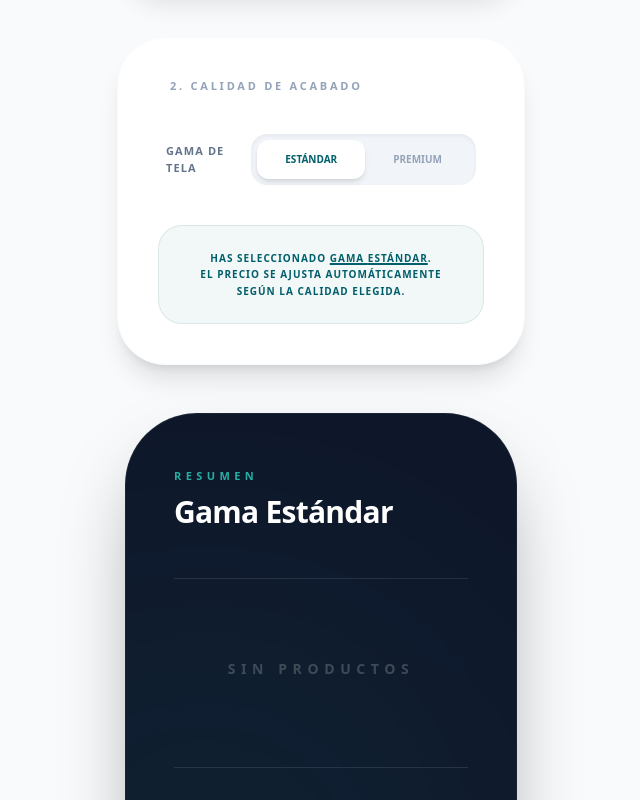
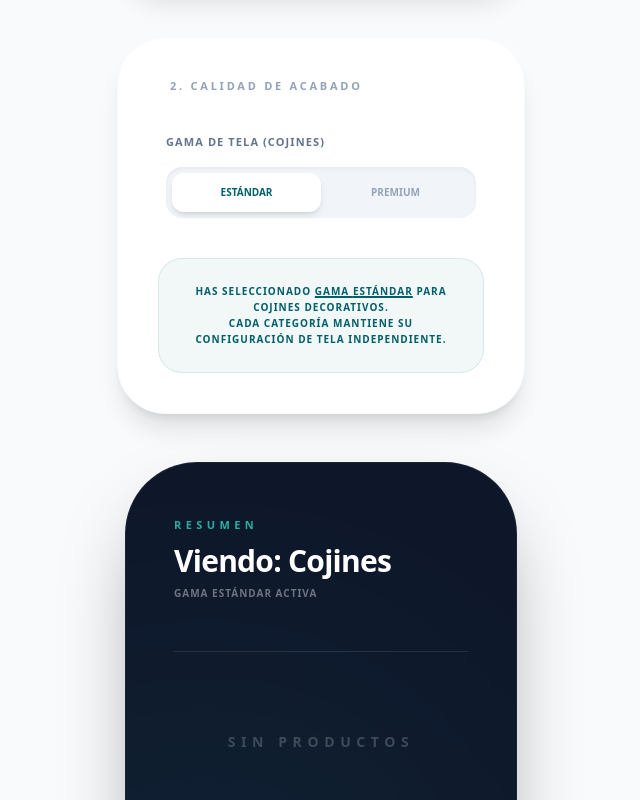
Before and after one commit to sertove-crypto/cotizador-sergio, a React (Vite) app: page / in a window 1280 px wide. Shown: the part 691-1491 px from the top of the page, without its empty margins (319-959 px from the left). Built offline with nearby package versions, Linux system fonts and the light colour scheme.

Commit message:
Add files via upload

```diff
--- a/App.tsx
+++ b/App.tsx
@@ -24,7 +24,6 @@ const App: React.FC = () => {
   const [isAdminOpen, setIsAdminOpen] = useState(false);
   const [activeTab, setActiveTab] = useState<'cojin' | 'mueble'>('cojin');
 
-  // Persistencia de datos del catálogo maestro
   useEffect(() => {
     const saved = localStorage.getItem('sergio_fabrics_v3');
     if (saved) {
@@ -36,7 +35,6 @@ const App: React.FC = () => {
     localStorage.setItem('sergio_fabrics_v3', JSON.stringify(allFabrics));
   }, [allFabrics]);
 
-  // Items iniciales
   const [cushionItems, setCushionItems] = useState<MultiItem[]>(() =>
     Array.from({ length: 3 }, () => ({ w: 40, h: 40, t: 0, qty: 0 }))
   );
@@ -47,23 +45,15 @@ const App: React.FC = () => {
     Array.from({ length: 5 }, () => ({ w: 50, h: 40, t: 8, qty: 0 }))
   );
 
-  // VALORES POR DEFECTO AL INICIAR: Siempre Estándar
-  const [fabricGroup, setFabricGroup] = useState<FabricGroup>(FabricGroup.A);
-  const [fabricName, setFabricName] = useState(FABRIC_CATALOG[FabricGroup.A][0].name);
+  // ESTADOS INDEPENDIENTES DE GAMA POR CATEGORÍA
+  const [cushionFabricGroup, setCushionFabricGroup] = useState<FabricGroup>(FabricGroup.A);
+  const [muebleFabricGroup, setMuebleFabricGroup] = useState<FabricGroup>(FabricGroup.A);
+
   const [foamType, setFoamType] = useState<FoamType>(FoamType.STANDARD);
   const [customer, setCustomer] = useState<CustomerData>({ name: '', phone: '' });
 
-  // Sincronización de nombre de tela
-  useEffect(() => {
-    const groupList = allFabrics[fabricGroup];
-    if (groupList.length > 0) {
-      const exists = groupList.some(f => f.name === fabricName);
-      if (!exists) setFabricName(groupList[0].name);
-    }
-  }, [fabricGroup, allFabrics, fabricName]);
-
   const calculation = useMemo(() => {
-    const summaryItems: { label: string; qty: number; total: number }[] = [];
+    const summaryItems: { label: string; qty: number; total: number; group: FabricGroup }[] = [];
     let grandTotal = 0;
 
     cushionItems.forEach((item) => {
@@ -71,9 +61,9 @@ const App: React.FC = () => {
         const area = item.w * item.h;
         let basePrice = CUSHION_BASE_FACTOR + (area * CUSHION_AREA_FACTOR);
         if (item.w >= 50 && item.h >= 50) basePrice = Math.max(basePrice, 10.00);
-        const unitPrice = fabricGroup === FabricGroup.B ? basePrice + CUSHION_PREMIUM_SURCHARGE : basePrice;
+        const unitPrice = cushionFabricGroup === FabricGroup.B ? basePrice + CUSHION_PREMIUM_SURCHARGE : basePrice;
         const lineTotal = Number((unitPrice * item.qty).toFixed(2));
-        summaryItems.push({ label: `Cojín Dec. ${item.w}x${item.h}`, qty: item.qty, total: lineTotal });
+        summaryItems.push({ label: `Cojín Dec. ${item.w}x${item.h}`, qty: item.qty, total: lineTotal, group: cushionFabricGroup });
         grandTotal += lineTotal;
       }
     });
@@ -82,9 +72,9 @@ const App: React.FC = () => {
       if (item.qty > 0 && item.w > 0 && item.h > 0 && item.t > 0) {
         const vol = item.w * item.h * item.t;
         let unitPrice = (vol * FURNITURE_VOLUME_FACTOR) * FOAM_MULTIPLIERS[foamType];
-        if (fabricGroup === FabricGroup.B) unitPrice += FURNITURE_PREMIUM_FABRIC_ADD;
+        if (muebleFabricGroup === FabricGroup.B) unitPrice += FURNITURE_PREMIUM_FABRIC_ADD;
         const lineTotal = Number((unitPrice * item.qty).toFixed(2));
-        summaryItems.push({ label: `Asiento ${item.w}x${item.h}x${item.t}`, qty: item.qty, total: lineTotal });
+        summaryItems.push({ label: `Asiento ${item.w}x${item.h}x${item.t}`, qty: item.qty, total: lineTotal, group: muebleFabricGroup });
         grandTotal += lineTotal;
       }
     });
@@ -93,22 +83,28 @@ const App: React.FC = () => {
       if (item.qty > 0 && item.w > 0 && item.h > 0 && item.t > 0) {
         const vol = item.w * item.h * item.t;
         let unitPrice = (vol * FURNITURE_VOLUME_FACTOR) * FOAM_MULTIPLIERS[foamType];
-        if (fabricGroup === FabricGroup.B) unitPrice += FURNITURE_PREMIUM_FABRIC_ADD;
+        if (muebleFabricGroup === FabricGroup.B) unitPrice += FURNITURE_PREMIUM_FABRIC_ADD;
         const lineTotal = Number((unitPrice * item.qty).toFixed(2));
-        summaryItems.push({ label: `Espaldar ${item.w}x${item.h}x${item.t}`, qty: item.qty, total: lineTotal });
+        summaryItems.push({ label: `Espaldar ${item.w}x${item.h}x${item.t}`, qty: item.qty, total: lineTotal, group: muebleFabricGroup });
         grandTotal += lineTotal;
       }
     });
 
     return { summaryItems, grandTotal: Number(grandTotal.toFixed(2)) };
-  }, [cushionItems, seats, backrests, fabricGroup, foamType]);
+  }, [cushionItems, seats, backrests, cushionFabricGroup, muebleFabricGroup, foamType]);
 
   const handleSendWhatsApp = () => {
     if (!customer.name || !customer.phone) return;
     let det = "";
-    calculation.summaryItems.forEach(item => det += `• ${item.qty}x ${item.label} ($${item.total.toFixed(2)})\n`);
-    const gamaText = fabricGroup === FabricGroup.B ? 'Premium' : 'Estándar';
-    const msg = `🧾 *COTIZACIÓN ESTIMADA*\n\n*PRODUCTOS:*\n${det}\n*TELA:* Gama ${gamaText}\n*ESPUMA:* ${activeTab === 'mueble' ? foamType : 'N/A'}\n\n💰 *TOTAL: $${calculation.grandTotal.toFixed(2)}*\n\n👤 *Cliente:* ${customer.name}\n📱 *WhatsApp:* ${customer.phone}`;
+    calculation.summaryItems.forEach(item => {
+      const g = item.group === FabricGroup.B ? 'Premium' : 'Estándar';
+      det += `• ${item.qty}x ${item.label} [Gama ${g}] ($${item.total.toFixed(2)})\n`;
+    });
+
+    const hasFurniture = seats.some(s=>s.qty>0) || backrests.some(b=>b.qty>0);
+    const foamText = hasFurniture ? `\n*CALIDAD ESPONJA:* ${foamType}` : '';
+
+    const msg = `🧾 *COTIZACIÓN ESTIMADA*\n\n*PRODUCTOS:*\n${det}${foamText}\n\n💰 *TOTAL: $${calculation.grandTotal.toFixed(2)}*\n\n👤 *Cliente:* ${customer.name}\n📱 *WhatsApp:* ${customer.phone}`;
     window.open(`https://wa.me/${BUSINESS_WHATSAPP}?text=${encodeURIComponent(msg)}`, '_blank');
   };
 
@@ -124,6 +120,9 @@ const App: React.FC = () => {
       <button onClick={() => onChange(qty + 1)} className="w-8 h-8 flex items-center justify-center font-black bg-white rounded-lg shadow-sm text-lg active:scale-90 text-[#005F6B]">+</button>
     </div>
   );
+
+  const currentFabricGroup = activeTab === 'cojin' ? cushionFabricGroup : muebleFabricGroup;
+  const setFabricGroup = activeTab === 'cojin' ? setCushionFabricGroup : setMuebleFabricGroup;
 
   return (
     <div className="min-h-screen pb-44 bg-[#F8FAFB] font-sans animate-fade-in overflow-x-hidden">
@@ -167,7 +166,8 @@ const App: React.FC = () => {
           ) : (
             <div className="space-y-8">
               <div className="bg-white rounded-[3rem] p-6 shadow-xl border border-slate-50">
-                <span className="text-[11px] font-black text-[#005F6B] uppercase block mb-4 ml-3 tracking-[0.2em]">Asientos</span>
+                <span className="text-[11px] font-black text-[#005F6B] uppercase block mb-1 ml-3 tracking-[0.2em]">Asientos</span>
+                <p className="text-[9px] font-bold text-slate-400 uppercase ml-3 mb-4 tracking-wider">Largo x Ancho x Espesor</p>
                 <div className="space-y-4">
                   {seats.map((s, i) => (
                     <div key={i} className={`grid grid-cols-[1fr_1fr_1fr_auto] items-center gap-2 p-3 rounded-[1.8rem] transition-all ${s.qty > 0 ? 'bg-teal-50 ring-2 ring-teal-500/20 shadow-sm' : 'bg-slate-50'}`}>
@@ -180,7 +180,8 @@ const App: React.FC = () => {
                 </div>
               </div>
               <div className="bg-white rounded-[3rem] p-6 shadow-xl border border-slate-50">
-                <span className="text-[11px] font-black text-[#005F6B] uppercase block mb-4 ml-3 tracking-[0.2em]">Espaldares</span>
+                <span className="text-[11px] font-black text-[#005F6B] uppercase block mb-1 ml-3 tracking-[0.2em]">Espaldares</span>
+                <p className="text-[9px] font-bold text-slate-400 uppercase ml-3 mb-4 tracking-wider">Largo x Ancho x Espesor</p>
                 <div className="space-y-4">
                   {backrests.map((b, i) => (
                     <div key={i} className={`grid grid-cols-[1fr_1fr_1fr_auto] items-center gap-2 p-3 rounded-[1.8rem] transition-all ${b.qty > 0 ? 'bg-teal-50 ring-2 ring-teal-500/20 shadow-sm' : 'bg-slate-50'}`}>
@@ -197,9 +198,13 @@ const App: React.FC = () => {
         </section>
 
         <section className="bg-white rounded-[3rem] p-10 shadow-xl border border-slate-50 space-y-10">
-          <label className="text-[11px] font-black uppercase text-slate-400 tracking-[0.25em] ml-3 block">{activeTab === 'mueble' ? '2. ESCOGER ESPONJA' : '2. Calidad de Acabado'}</label>
+          <label className="text-[11px] font-black uppercase text-slate-400 tracking-[0.25em] ml-3 block">
+            {activeTab === 'mueble' ? '2. CALIDAD DE ACABADO' : '2. Calidad de Acabado'}
+          </label>
           <div className="space-y-10">
             {activeTab === 'mueble' && (
+              <div className="space-y-6">
+                <span className="text-[11px] font-black text-slate-500 uppercase tracking-widest block ml-2">Calidad de Esponja</span>
                 <div className="grid grid-cols-3 gap-3 bg-slate-100 p-2 rounded-[2rem]">
                   {[FoamType.ECONOMY, FoamType.STANDARD, FoamType.PREMIUM].map(f => (
                     <button key={f} onClick={()=>setFoamType(f)} className={`py-5 rounded-2xl text-[10px] font-black uppercase transition-all ${foamType===f ? 'bg-white text-[#005F6B] shadow-md scale-105' : 'text-slate-400'}`}>
@@ -207,19 +212,22 @@ const App: React.FC = () => {
                     </button>
                   ))}
                 </div>
+              </div>
             )}
-            <div className="flex justify-between items-center px-2">
-              <span className="text-[11px] font-black text-slate-500 uppercase tracking-widest">Gama de Tela</span>
-              <div className="flex bg-slate-100 p-1.5 rounded-2xl shadow-inner">
+
+            <div className="flex flex-col gap-4 px-2">
+              <span className="text-[11px] font-black text-slate-500 uppercase tracking-widest block">Gama de Tela {activeTab === 'cojin' ? '(Cojines)' : '(Muebles)'}</span>
+              <div className="flex bg-slate-100 p-1.5 rounded-2xl shadow-inner w-full">
                 {(['A', 'B'] as FabricGroup[]).map(g => (
-                  <button key={g} onClick={()=>setFabricGroup(g)} className={`px-7 py-3 rounded-xl text-[10px] font-black transition-all ${fabricGroup===g ? 'bg-white text-[#005F6B] shadow-md' : 'text-slate-400'}`}>{g==='A'?'ESTÁNDAR':'PREMIUM'}</button>
+                  <button key={g} onClick={()=>setFabricGroup(g)} className={`flex-1 py-3 rounded-xl text-[10px] font-black transition-all ${currentFabricGroup===g ? 'bg-white text-[#005F6B] shadow-md' : 'text-slate-400'}`}>{g==='A'?'ESTÁNDAR':'PREMIUM'}</button>
                 ))}
               </div>
             </div>
+
             <div className="bg-[#005F6B]/5 p-6 rounded-3xl border border-[#005F6B]/10 text-center">
               <p className="text-[10px] font-black text-[#005F6B] uppercase tracking-widest leading-relaxed">
-                Has seleccionado <span className="underline decoration-2">Gama {fabricGroup === FabricGroup.A ? 'Estándar' : 'Premium'}</span>.<br/>
-                El precio se ajusta automáticamente según la calidad elegida.
+                Has seleccionado <span className="underline decoration-2">Gama {currentFabricGroup === FabricGroup.A ? 'Estándar' : 'Premium'}</span> para {activeTab === 'cojin' ? 'cojines decorativos' : 'asientos y espaldares'}.<br/>
+                Cada categoría mantiene su configuración de tela independiente.
               </p>
             </div>
           </div>
@@ -230,7 +238,8 @@ const App: React.FC = () => {
             <div className="relative z-10 space-y-12">
               <div className="space-y-2">
                 <span className="text-[11px] font-black text-teal-400 uppercase tracking-[0.4em] opacity-80">Resumen</span>
-                <p className="text-3xl font-black tracking-tight">{fabricGroup === FabricGroup.A ? 'Gama Estándar' : 'Gama Premium'}</p>
+                <p className="text-3xl font-black tracking-tight">Viendo: {activeTab === 'cojin' ? 'Cojines' : 'Muebles'}</p>
+                <span className="text-[10px] text-white/40 uppercase font-bold tracking-widest">Gama {currentFabricGroup === FabricGroup.A ? 'Estándar' : 'Premium'} activa</span>
               </div>
               <div className="space-y-6 border-t border-white/10 pt-10">
                 {calculation.summaryItems.length > 0 ? (
@@ -238,7 +247,7 @@ const App: React.FC = () => {
                     <div key={idx} className="flex justify-between items-center animate-fade-in" style={{animationDelay: `${idx*0.1}s`}}>
                       <div className="flex flex-col gap-1">
                         <span className="text-lg font-black text-white/95 leading-none">{item.label}</span>
-                        <span className="text-[10px] text-white/30 uppercase font-black tracking-widest">{item.qty} piezas</span>
+                        <span className="text-[10px] text-white/30 uppercase font-black tracking-widest">{item.qty} piezas • Gama {item.group === FabricGroup.B ? 'Premium' : 'Estándar'}</span>
                       </div>
                       <span className="font-black text-xl text-teal-100">${item.total.toFixed(2)}</span>
                     </div>
```
Lines whose indentation alone changed are shown as unchanged.
